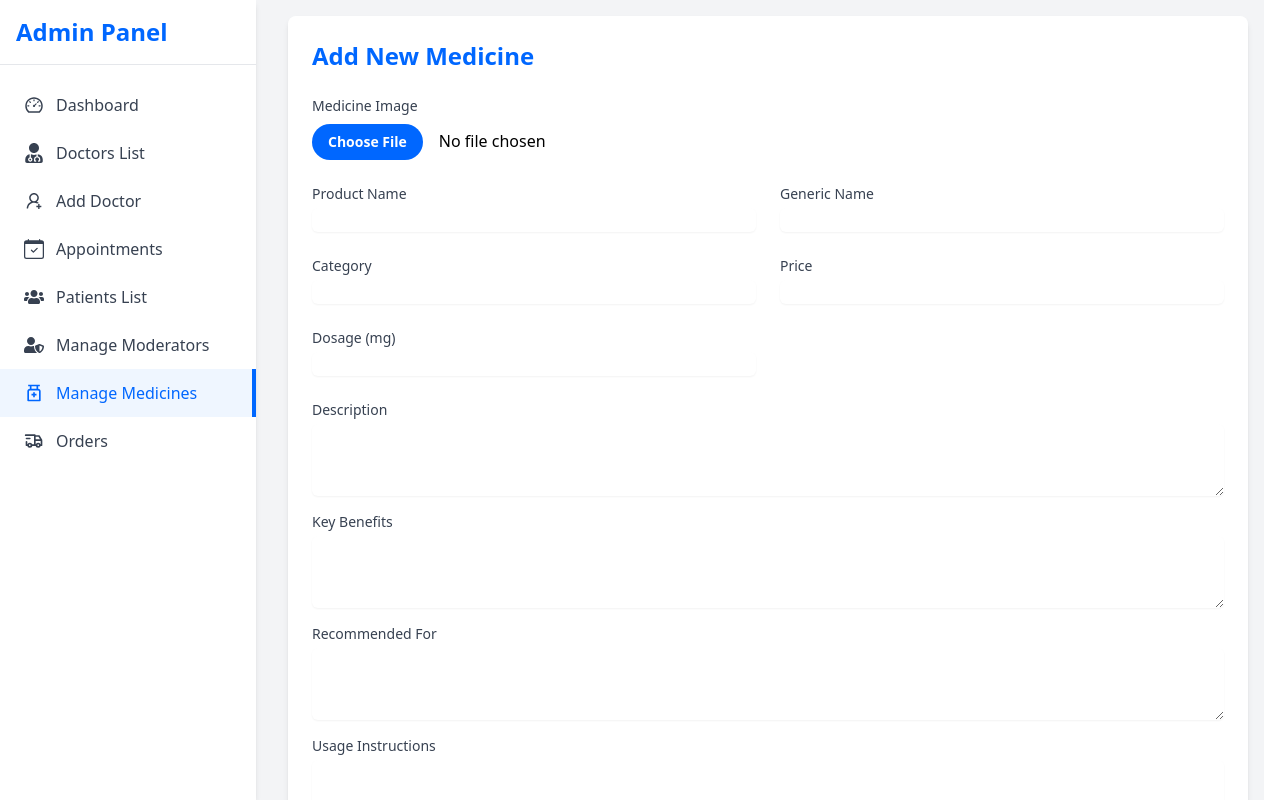
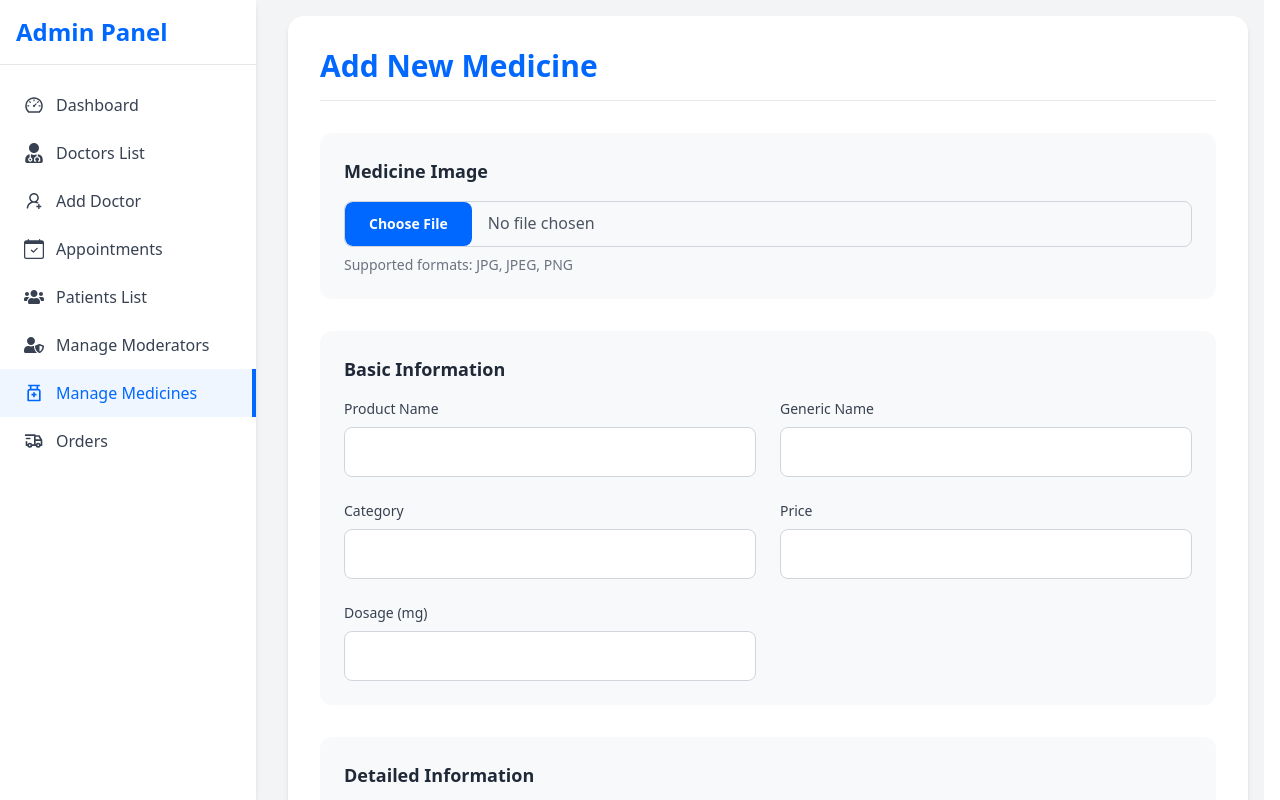
Before and after one commit to forhad-islam-rony/System_Project, a React (Vite) app in the folder Frontend/: page /admin/medicines in a window 1280 px wide. Built offline with nearby package versions, Linux system fonts and the light colour scheme; no server answers; sample sign-in values are in the browser's storage.

Commit message:
fixed some image upload issue and med manage ui

```diff
--- a/Frontend/src/pages/Admin/ManageMedicines.jsx
+++ b/Frontend/src/pages/Admin/ManageMedicines.jsx
@@ -124,179 +124,242 @@ const ManageMedicines = () => {
     };
 
     return (
-        <div className="bg-white p-6 rounded-lg shadow-md">
-            <h2 className="text-2xl font-bold text-primaryColor mb-6">Add New Medicine</h2>
+        <div className="max-w-[1170px] mx-auto">
+            <div className="bg-white rounded-2xl shadow-md p-8 mb-10">
+                <h2 className="text-3xl font-bold text-primaryColor mb-8 border-b pb-4">
+                    Add New Medicine
+                </h2>
 
-            <form onSubmit={handleSubmit} className="space-y-6">
-                <div className="mb-5">
-                    <label className="block text-sm font-medium text-gray-700">Medicine Image</label>
-                    <div className="mt-2 flex items-center gap-4">
+                <form onSubmit={handleSubmit} className="space-y-8">
+                    {/* Image Upload Section */}
+                    <div className="bg-[#F8F9FA] p-6 rounded-xl">
+                        <label className="block text-lg font-semibold text-gray-800 mb-4">
+                            Medicine Image
+                        </label>
+                        <div className="flex items-center gap-6">
+                            <div className="flex-1">
                                 <input
                                     type="file"
                                     name="photo"
                                     id="photo"
                                     accept=".jpg,.jpeg,.png"
                                     onChange={handleFileInputChange}
-                            className="file:mr-4 file:py-2 file:px-4 file:rounded-full file:border-0 file:text-sm file:font-semibold file:bg-primaryColor file:text-white hover:file:bg-primaryDark"
+                                    className="file:mr-4 file:py-3 file:px-6 file:rounded-lg file:border-0
+                                    file:text-sm file:font-semibold file:bg-primaryColor file:text-white
+                                    hover:file:bg-primaryDark transition-all w-full
+                                    text-gray-600 rounded-lg border border-gray-300"
                                 />
+                                <p className="text-sm text-gray-500 mt-2">
+                                    Supported formats: JPG, JPEG, PNG
+                                </p>
+                            </div>
                             {previewURL && (
+                                <div className="relative w-40 h-40">
                                     <img
                                         src={previewURL}
                                         alt="preview"
-                                className="w-32 h-32 object-cover rounded-lg"
+                                        className="w-full h-full object-cover rounded-xl shadow-md"
                                     />
+                                </div>
                             )}
                         </div>
                     </div>
 
+                    {/* Basic Information Section */}
+                    <div className="bg-[#F8F9FA] p-6 rounded-xl">
+                        <h3 className="text-lg font-semibold text-gray-800 mb-4">
+                            Basic Information
+                        </h3>
                         <div className="grid grid-cols-1 md:grid-cols-2 gap-6">
                             <div>
-                        <label className="block text-sm font-medium text-gray-700">Product Name</label>
+                                <label className="block text-sm font-medium text-gray-700 mb-2">
+                                    Product Name
+                                </label>
                                 <input
                                     type="text"
                                     name="productName"
                                     value={formData.productName}
                                     onChange={handleChange}
-                            className="mt-1 block w-full rounded-md border-gray-300 shadow-sm focus:border-primaryColor focus:ring-primaryColor"
+                                    className="w-full px-4 py-3 rounded-lg border border-gray-300 focus:ring-2
+                                    focus:ring-primaryColor focus:border-transparent transition-all"
                                     required
                                 />
                             </div>
-
                             <div>
-                        <label className="block text-sm font-medium text-gray-700">Generic Name</label>
+                                <label className="block text-sm font-medium text-gray-700 mb-2">
+                                    Generic Name
+                                </label>
                                 <input
                                     type="text"
                                     name="genericName"
                                     value={formData.genericName}
                                     onChange={handleChange}
-                            className="mt-1 block w-full rounded-md border-gray-300 shadow-sm focus:border-primaryColor focus:ring-primaryColor"
+                                    className="w-full px-4 py-3 rounded-lg border border-gray-300 focus:ring-2
+                                    focus:ring-primaryColor focus:border-transparent transition-all"
                                     required
                                 />
                             </div>
-
                             <div>
-                        <label className="block text-sm font-medium text-gray-700">Category</label>
+                                <label className="block text-sm font-medium text-gray-700 mb-2">
+                                    Category
+                                </label>
                                 <input
                                     type="text"
                                     name="category"
                                     value={formData.category}
                                     onChange={handleChange}
-                            className="mt-1 block w-full rounded-md border-gray-300 shadow-sm focus:border-primaryColor focus:ring-primaryColor"
+                                    className="w-full px-4 py-3 rounded-lg border border-gray-300 focus:ring-2
+                                    focus:ring-primaryColor focus:border-transparent transition-all"
                                     required
                                 />
                             </div>
-
                             <div>
-                        <label className="block text-sm font-medium text-gray-700">Price</label>
+                                <label className="block text-sm font-medium text-gray-700 mb-2">
+                                    Price
+                                </label>
                                 <input
                                     type="number"
                                     name="price"
                                     value={formData.price}
                                     onChange={handleChange}
-                            className="mt-1 block w-full rounded-md border-gray-300 shadow-sm focus:border-primaryColor focus:ring-primaryColor"
+                                    className="w-full px-4 py-3 rounded-lg border border-gray-300 focus:ring-2
+                                    focus:ring-primaryColor focus:border-transparent transition-all"
                                     required
                                 />
                             </div>
-
                             <div>
-                        <label className="block text-sm font-medium text-gray-700">Dosage (mg)</label>
+                                <label className="block text-sm font-medium text-gray-700 mb-2">
+                                    Dosage (mg)
+                                </label>
                                 <input
                                     type="number"
                                     name="dosageMg"
                                     value={formData.dosageMg}
                                     onChange={handleChange}
-                            className="mt-1 block w-full rounded-md border-gray-300 shadow-sm focus:border-primaryColor focus:ring-primaryColor"
+                                    className="w-full px-4 py-3 rounded-lg border border-gray-300 focus:ring-2
+                                    focus:ring-primaryColor focus:border-transparent transition-all"
                                     required
                                 />
                             </div>
                         </div>
+                    </div>
 
-                <div className="space-y-4">
+                    {/* Description Section */}
+                    <div className="bg-[#F8F9FA] p-6 rounded-xl">
+                        <h3 className="text-lg font-semibold text-gray-800 mb-4">
+                            Detailed Information
+                        </h3>
+                        <div className="space-y-6">
                             <div>
-                        <label className="block text-sm font-medium text-gray-700">Description</label>
+                                <label className="block text-sm font-medium text-gray-700 mb-2">
+                                    Description
+                                </label>
                                 <textarea
                                     name="description.text"
                                     value={formData.description.text}
                                     onChange={handleChange}
                                     rows="3"
-                            className="mt-1 block w-full rounded-md border-gray-300 shadow-sm focus:border-primaryColor focus:ring-primaryColor"
+                                    className="w-full px-4 py-3 rounded-lg border border-gray-300 focus:ring-2
+                                    focus:ring-primaryColor focus:border-transparent transition-all"
                                     required
                                 ></textarea>
                             </div>
-
                             <div>
-                        <label className="block text-sm font-medium text-gray-700">Key Benefits</label>
+                                <label className="block text-sm font-medium text-gray-700 mb-2">
+                                    Key Benefits
+                                </label>
                                 <textarea
                                     name="description.keyBenefits"
                                     value={formData.description.keyBenefits}
                                     onChange={handleChange}
                                     rows="3"
-                            className="mt-1 block w-full rounded-md border-gray-300 shadow-sm focus:border-primaryColor focus:ring-primaryColor"
+                                    className="w-full px-4 py-3 rounded-lg border border-gray-300 focus:ring-2
+                                    focus:ring-primaryColor focus:border-transparent transition-all"
                                     required
                                 ></textarea>
                             </div>
-
                             <div>
-                        <label className="block text-sm font-medium text-gray-700">Recommended For</label>
+                                <label className="block text-sm font-medium text-gray-700 mb-2">
+                                    Recommended For
+                                </label>
                                 <textarea
                                     name="description.recommendedFor"
                                     value={formData.description.recommendedFor}
                                     onChange={handleChange}
                                     rows="3"
-                            className="mt-1 block w-full rounded-md border-gray-300 shadow-sm focus:border-primaryColor focus:ring-primaryColor"
+                                    className="w-full px-4 py-3 rounded-lg border border-gray-300 focus:ring-2
+                                    focus:ring-primaryColor focus:border-transparent transition-all"
                                     required
                                 ></textarea>
                             </div>
-
                             <div>
-                        <label className="block text-sm font-medium text-gray-700">Usage Instructions</label>
+                                <label className="block text-sm font-medium text-gray-700 mb-2">
+                                    Usage Instructions
+                                </label>
                                 <textarea
                                     name="usageInstruction"
                                     value={formData.usageInstruction}
                                     onChange={handleChange}
                                     rows="3"
-                            className="mt-1 block w-full rounded-md border-gray-300 shadow-sm focus:border-primaryColor focus:ring-primaryColor"
+                                    className="w-full px-4 py-3 rounded-lg border border-gray-300 focus:ring-2
+                                    focus:ring-primaryColor focus:border-transparent transition-all"
                                     required
                                 ></textarea>
                             </div>
-
                             <div>
-                        <label className="block text-sm font-medium text-gray-700">Side Effects</label>
+                                <label className="block text-sm font-medium text-gray-700 mb-2">
+                                    Side Effects
+                                </label>
                                 <textarea
                                     name="sideEffects"
                                     value={formData.sideEffects}
                                     onChange={handleChange}
                                     rows="3"
-                            className="mt-1 block w-full rounded-md border-gray-300 shadow-sm focus:border-primaryColor focus:ring-primaryColor"
+                                    className="w-full px-4 py-3 rounded-lg border border-gray-300 focus:ring-2
+                                    focus:ring-primaryColor focus:border-transparent transition-all"
                                     required
                                 ></textarea>
                             </div>
-
                             <div>
-                        <label className="block text-sm font-medium text-gray-700">Storage Instructions</label>
+                                <label className="block text-sm font-medium text-gray-700 mb-2">
+                                    Storage Instructions
+                                </label>
                                 <textarea
                                     name="storage"
                                     value={formData.storage}
                                     onChange={handleChange}
                                     rows="2"
-                            className="mt-1 block w-full rounded-md border-gray-300 shadow-sm focus:border-primaryColor focus:ring-primaryColor"
+                                    className="w-full px-4 py-3 rounded-lg border border-gray-300 focus:ring-2
+                                    focus:ring-primaryColor focus:border-transparent transition-all"
                                     required
                                 ></textarea>
                             </div>
                         </div>
+                    </div>
 
-                <div className="flex justify-end">
+                    <div className="flex justify-end pt-4">
                         <button
                             type="submit"
                             disabled={loading}
-                        className={`bg-primaryColor text-white px-6 py-2 rounded-md hover:bg-primaryDark transition-colors ${
-                            loading ? 'opacity-50 cursor-not-allowed' : ''
-                        }`}
+                            className={`bg-primaryColor text-white px-8 py-3 rounded-lg
+                            hover:bg-primaryDark transition-all duration-300 font-semibold
+                            ${loading ? 'opacity-50 cursor-not-allowed' : 'hover:shadow-lg'}`}
                         >
-                        {loading ? 'Adding...' : 'Add Medicine'}
+                            {loading ? (
+                                <span className="flex items-center gap-2">
+                                    <svg className="animate-spin h-5 w-5" viewBox="0 0 24 24">
+                                        <circle className="opacity-25" cx="12" cy="12" r="10" stroke="currentColor" strokeWidth="4" fill="none"/>
+                                        <path className="opacity-75" fill="currentColor" d="M4 12a8 8 0 018-8V0C5.373 0 0 5.373 0 12h4zm2 5.291A7.962 7.962 0 014 12H0c0 3.042 1.135 5.824 3 7.938l3-2.647z"/>
+                                    </svg>
+                                    Adding Medicine...
+                                </span>
+                            ) : (
+                                'Add Medicine'
+                            )}
                         </button>
                     </div>
                 </form>
+            </div>
         </div>
     );
 };
```
Lines whose indentation alone changed are shown as unchanged.
